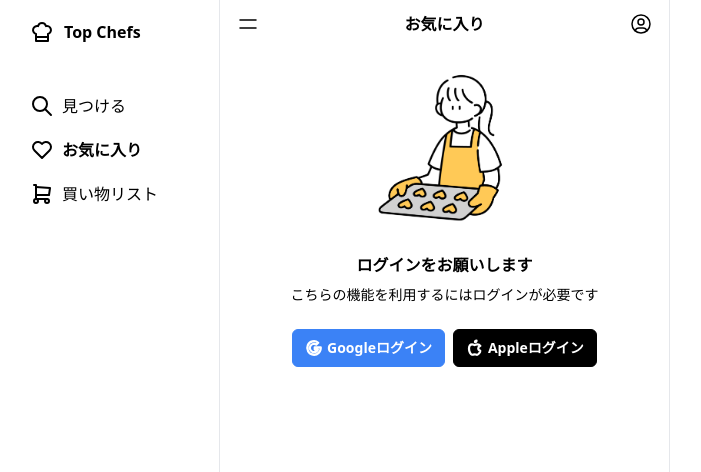
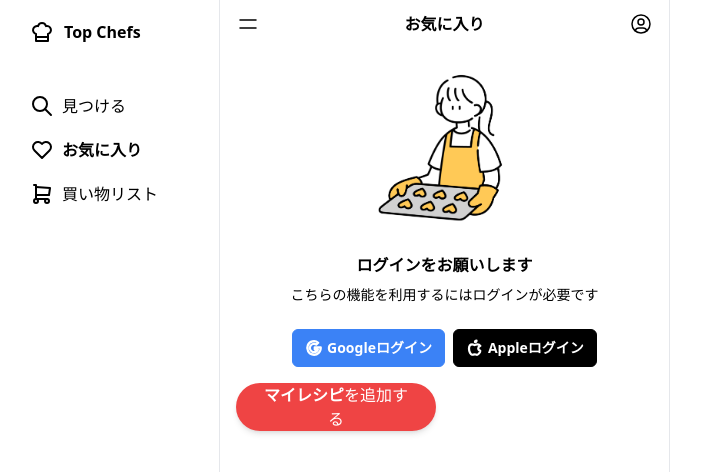
Before and after one commit to qin-team-recipe/14-frontend, a Next.js app: page /fav in a window 1280 px wide. Shown: the top 472 px of the page, without its empty margins (290-991 px from the left). Built offline with nearby package versions, Linux system fonts and the light colour scheme.

Commit message:
マイレシピを追加ボタンの作成

```diff
--- a/src/app/(top)/fav/page.jsx
+++ b/src/app/(top)/fav/page.jsx
@@ -1,5 +1,6 @@
 import { AuthScreen } from "@/components/Auth";
 import { FavBar } from "@/components/Bar";
+import { AddMyRecipeButton } from "@/components/Button";
 import src from "~/images/bakingGirl.png";
 
 export default function Fav() {
@@ -7,6 +8,7 @@ export default function Fav() {
     <div className="px-4 py-3">
       <FavBar />
       <AuthScreen src={src} />
+      <AddMyRecipeButton />
     </div>
   );
 }
--- /dev/null
+++ b/src/components/Button/AddMyRecipeButton.jsx
@@ -0,0 +1,11 @@
+export function AddMyRecipeButton() {
+  return (
+    <>
+      <button className="flex h-12 w-[200px] cursor-pointer items-center justify-center rounded-full bg-red-500 shadow-md hover:bg-red-400 hover:shadow-xl">
+        <p className="px-5 py-4 text-white">
+          <span className="font-bold">マイレシピ</span>を追加する
+        </p>
+      </button>
+    </>
+  );
+}
--- /dev/null
+++ b/src/components/Button/index.js
@@ -0,0 +1 @@
+export { AddMyRecipeButton } from "./AddMyRecipeButton";
```
